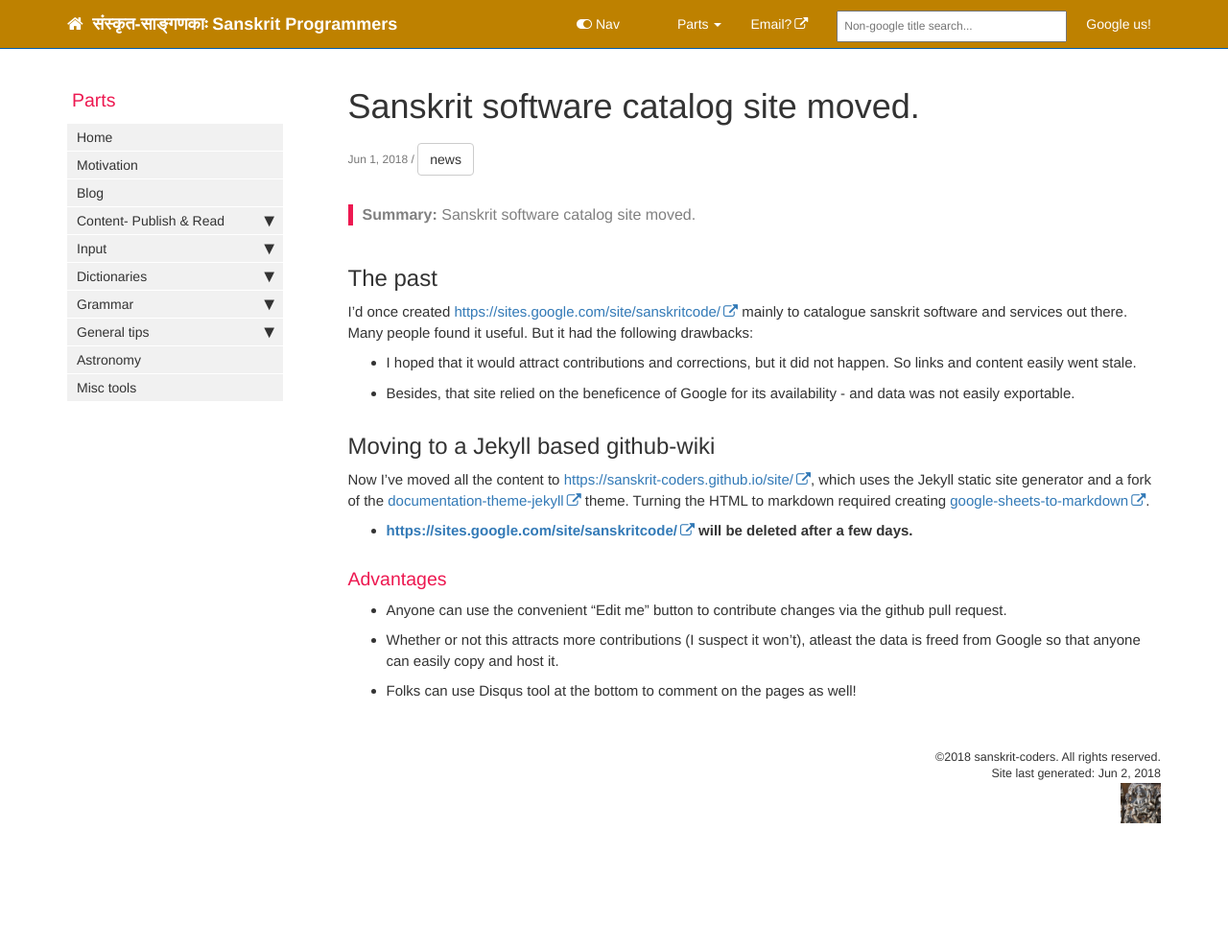
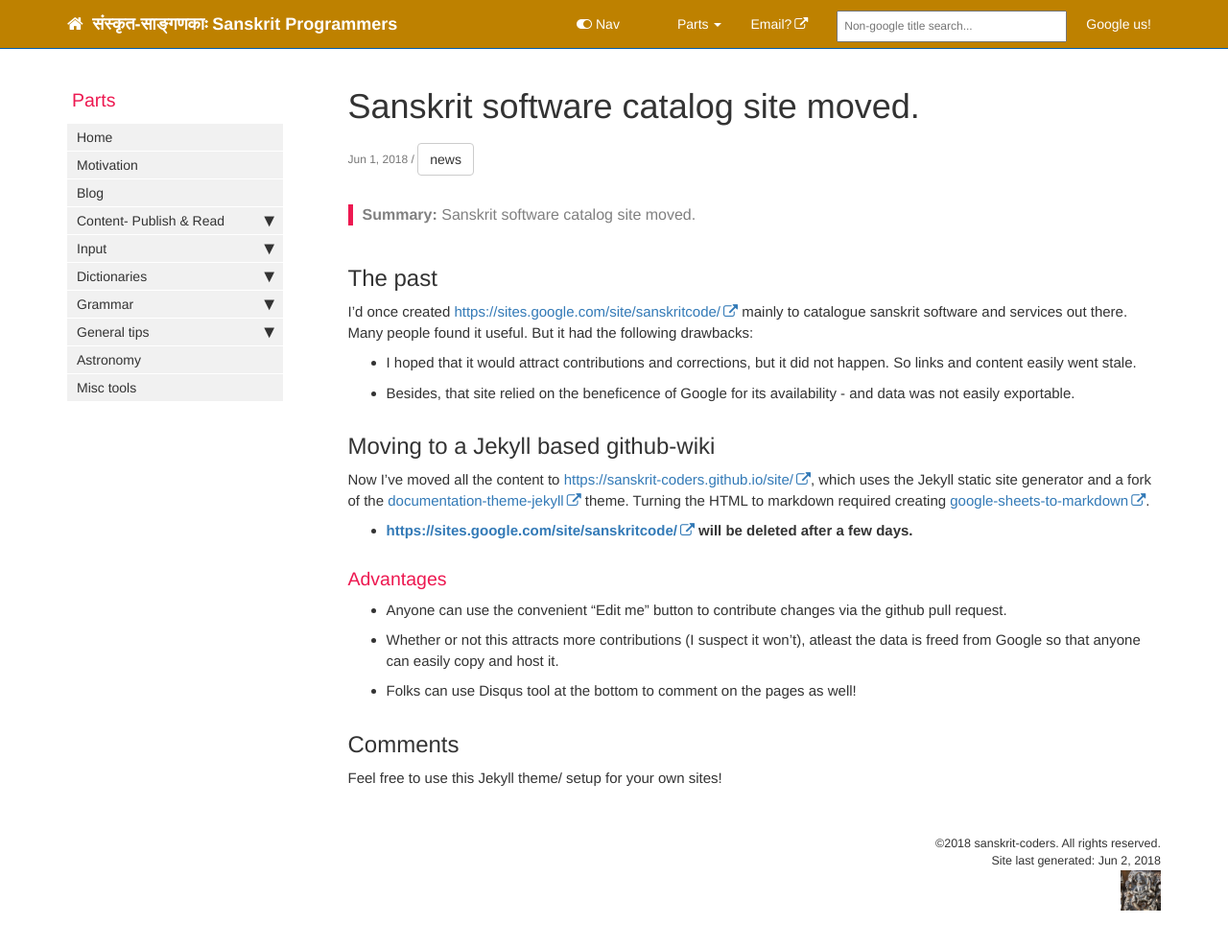
Before and after one commit to sanskrit-coders/jekyll-site-archived, a Jekyll site: the page built from _posts/2018-06-01-site-moved.md, in a window 1280 px wide and 1009 px high. Shown: the top 988 px of the window at 96% size. Built offline with Jekyll 4.4.1, drawn with Linux system fonts in a browser that asks for light colours; nearby versions of some CDN libraries; comment, search, counter and statistics services are not loaded.

Commit message:
Content update

```diff
--- a/_posts/2018-06-01-site-moved.md
+++ b/_posts/2018-06-01-site-moved.md
@@ -21,3 +21,6 @@ Now I've moved all the content to <https://sanskrit-coders.github.io/site/>, whi
 - Anyone can use the convenient "Edit me" button to contribute changes via the github pull request.
 - Whether or not this attracts more contributions (I suspect it won't), atleast the data is freed from Google so that anyone can easily copy and host it.
 - Folks can use Disqus tool at the bottom to comment on the pages as well!
+
+## Comments
+Feel free to use this Jekyll theme/ setup for your own sites!
```
